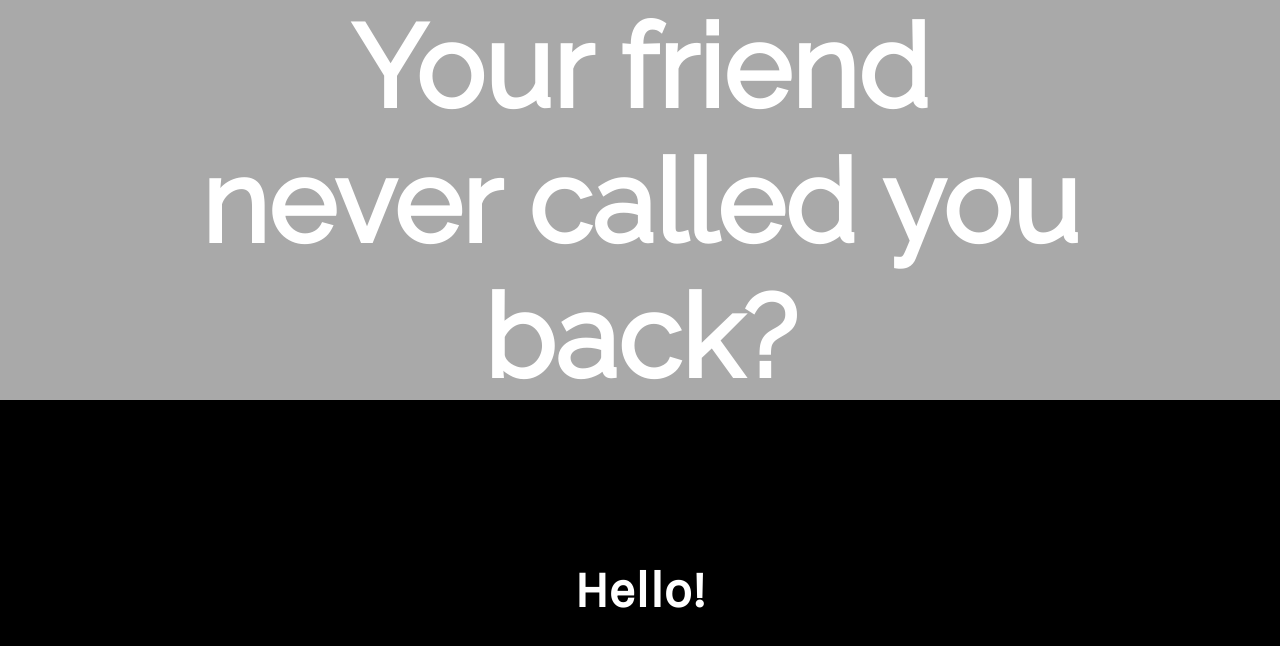
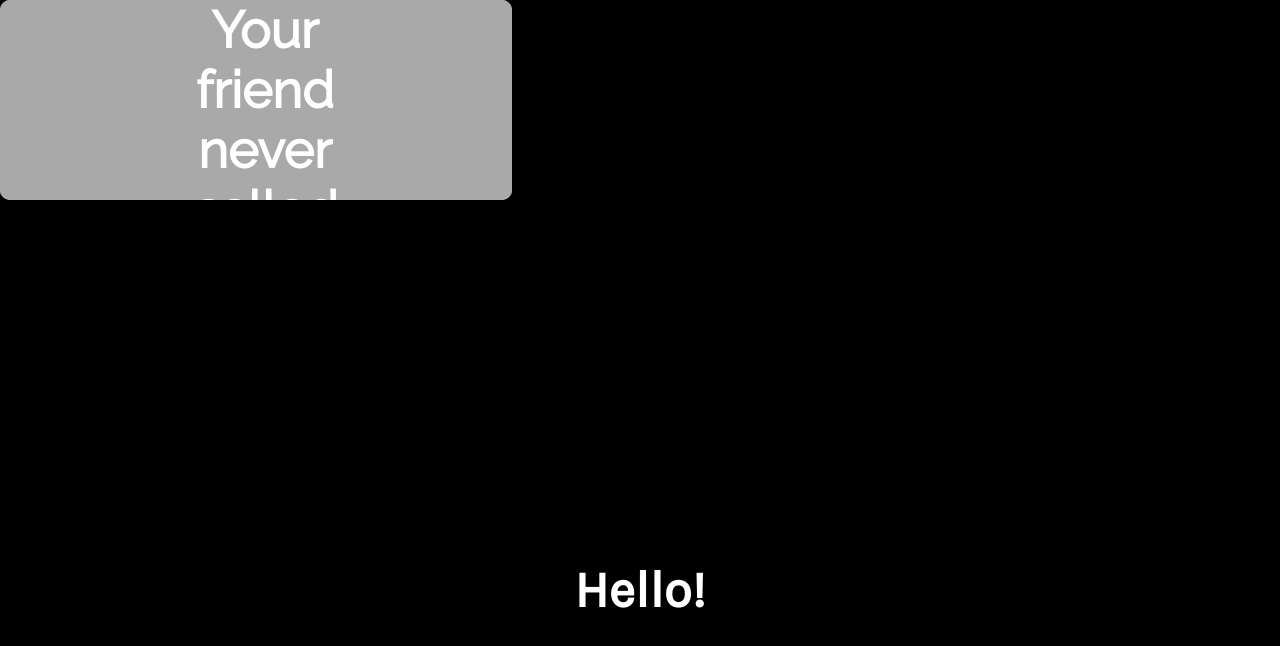
Before and after one commit to Qubisted/zesty-callback, a plain HTML site: page index.html in a window 1280 px wide. Drawn offline with Linux system fonts and the light colour scheme; a web font is replaced by a local one.

Commit message:
feat: page design

```diff
--- a/style.css
+++ b/style.css
@@ -11,30 +11,33 @@ body {
 }
 
 .side {
-  height: 50vh;
+  height: 25vh;
   width: 100%;
   display: grid;
   place-items: center;
   overflow: auto;
   position: absolute;
+  border-radius: 10px;
 }
 
 .side .title {
   color: white;
   font-family: 'Raleway', monospace;
-  font-size: 9vw;
+  font-size: 4vw;
   margin: 0px 15vw;
-  width: 70vw
+
 }
 
 #left-side {
   background-color: darkgray;
   z-index: 2;
+  width: 40vw;
 }
 
 #right-side {
   background-color: lightblue;
   z-index: 1;
+  width: 40vw;
 }
 .header {
   z-index: 4;
```
